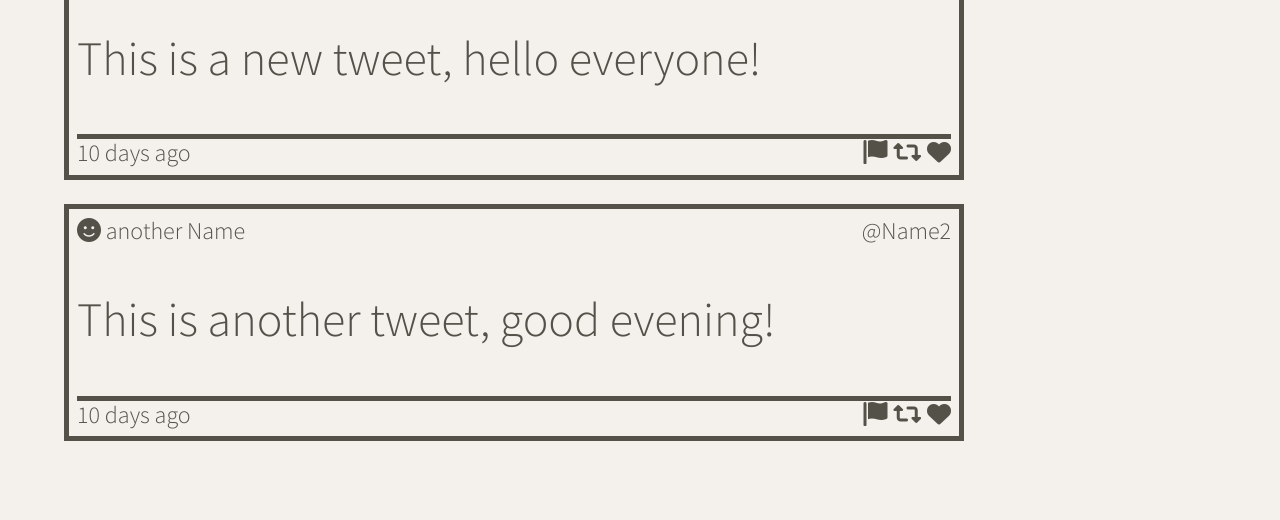
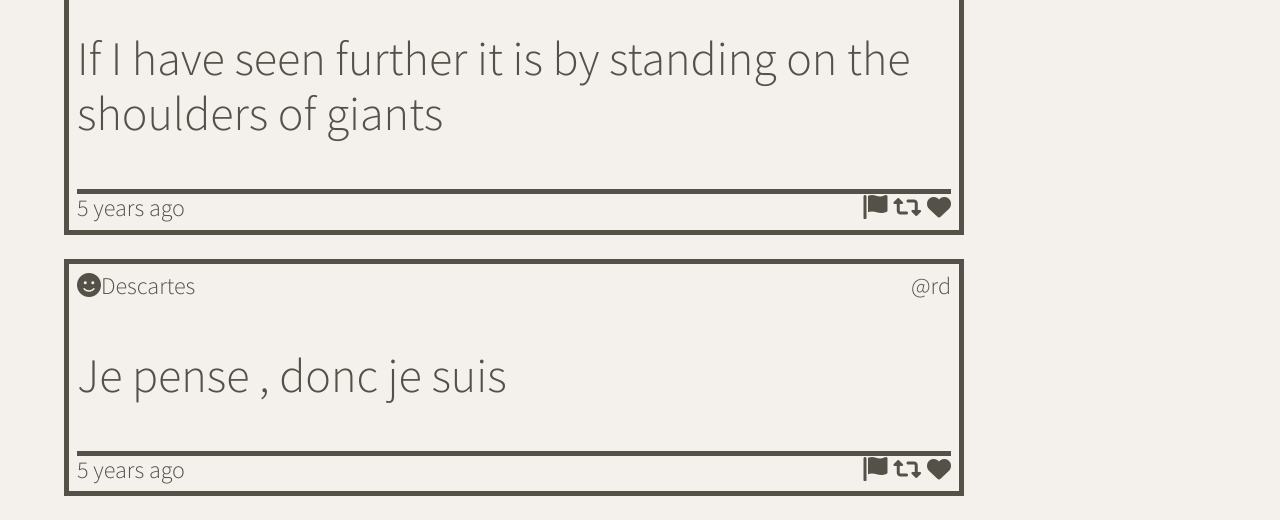
Before and after one commit to Nastik2021/tweeter, a website: page public/index.html in a window 1280 px wide. Shown: the part 675-1195 px from the top of the page. Before the commit the page ends 1140 px from the top, so only its background shows below. Drawn offline with nearby package versions, Linux system fonts and the light colour scheme.

Commit message:
added dynamic tweets from fake database

```diff
--- a/package.json
+++ b/package.json
@@ -15,7 +15,8 @@
     "chance": "^1.0.2",
     "express": "^4.13.4",
     "jquery": "^3.6.0",
-    "md5": "^2.1.0"
+    "md5": "^2.1.0",
+    "timeago.js": "^4.0.2"
   },
   "devDependencies": {
     "nodemon": "^1.9.2"
--- a/public/index.html
+++ b/public/index.html
@@ -48,7 +48,7 @@
 
     <!-- External JS -->
     <script src="https://ajax.googleapis.com/ajax/libs/jquery/3.4.1/jquery.min.js"></script>
-
+    <script src="https://cdnjs.cloudflare.com/ajax/libs/timeago.js/4.0.2/timeago.min.js" integrity="sha512-SVDh1zH5N9ChofSlNAK43lcNS7lWze6DTVx1JCXH1Tmno+0/1jMpdbR8YDgDUfcUrPp1xyE53G42GFrcM0CMVg==" crossorigin="anonymous" referrerpolicy="no-referrer"></script>
 
     <!-- App JS -->
     <script type="text/javascript" src="/scripts/client.js"></script>
@@ -105,8 +105,8 @@
 
 
 
-
-    <article class="tweets">
+    <section id="tweets-container">
+    <!-- <article class="tweets">
           <header>
             <span class="username"><i class="fas fa-smile"></i> Some Name</span>
             <span class="userid">@Name1</span>
@@ -133,8 +133,8 @@
         <span>10 days ago</span>
         <span><i class="fas fa-flag"></i> <i class="fas fa-retweet"></i> <i class="fas fa-heart"></i></span>
       </footer>
-    </article>
-
+    </article> -->
+  </section>
 
   </body>
 
--- a/public/scripts/client.js
+++ b/public/scripts/client.js
@@ -3,3 +3,71 @@
  * jQuery is already loaded
  * Reminder: Use (and do all your DOM work in) jQuery's document ready function
  */
+$(document).ready(function(e) {
+
+  //this is our fake data taken from the JSON file
+  const data = [
+    {
+      "user": {
+        "name": "Newton",
+        "avatars": "https://i.imgur.com/73hZDYK.png"
+        ,
+        "handle": "@SirIsaac"
+      },
+      "content": {
+        "text": "If I have seen further it is by standing on the shoulders of giants"
+      },
+      "created_at": 1461116232227
+    },
+    {
+      "user": {
+        "name": "Descartes",
+        "avatars": "https://i.imgur.com/nlhLi3I.png",
+        "handle": "@rd" },
+      "content": {
+        "text": "Je pense , donc je suis"
+      },
+      "created_at": 1461113959088
+    }
+  ];
+
+
+  //Function that renders created tweets using the function createTweetElement
+  const renderTweets = function(tweets) {
+    for (let tweet of tweets) {
+      const $tweet = createTweetElement(tweet);
+      $('#tweets-container').append($tweet);
+    }
+  };
+
+
+  //This function takes in an object element from JSON and created the tweet
+  const createTweetElement = (obj) => {
+    const createdAtTime = timeago.format(obj.created_at); ////WHY does it say not defined???
+    const $tweet = $(`
+    <article class="tweets">
+            <header>
+              <span class="username"><i class="fas fa-smile"></i>${obj.user.name}</span>
+              <span class="userid">${obj.user.handle}</span>
+            </header>
+
+            <p>${obj.content.text}</p>
+
+            <footer>
+              <span>${createdAtTime}</span>
+              <span><i class="fas fa-flag"></i> <i class="fas fa-retweet"></i> <i class="fas fa-heart"></i></span>
+            </footer>
+      </article>
+    `);
+
+    return $tweet;
+   };
+
+
+// const $tweet = createTweetElement(tweetData);
+// console.log("This is out tweet:", $tweet); // to see what it looks like
+// // $('#tweets-container').append($tweet); // to add it to the page so we can make sure it's got all the right elements, classes, etc.
+
+
+  renderTweets(data);
+});
--- a/server/data-files/initial-tweets.json
+++ b/server/data-files/initial-tweets.json
@@ -8,7 +8,7 @@
     "content": {
       "text": "If I have seen further it is by standing on the shoulders of giants"
     },
-    "created_at": 1636932938354
+    "created_at": 1637019710698
   },
   {
     "user": {
@@ -19,6 +19,6 @@
     "content": {
       "text": "Je pense , donc je suis"
     },
-    "created_at": 1637019338354
+    "created_at": 1637106110698
   }
 ]
```
Also changed, not shown: 1 other file.
